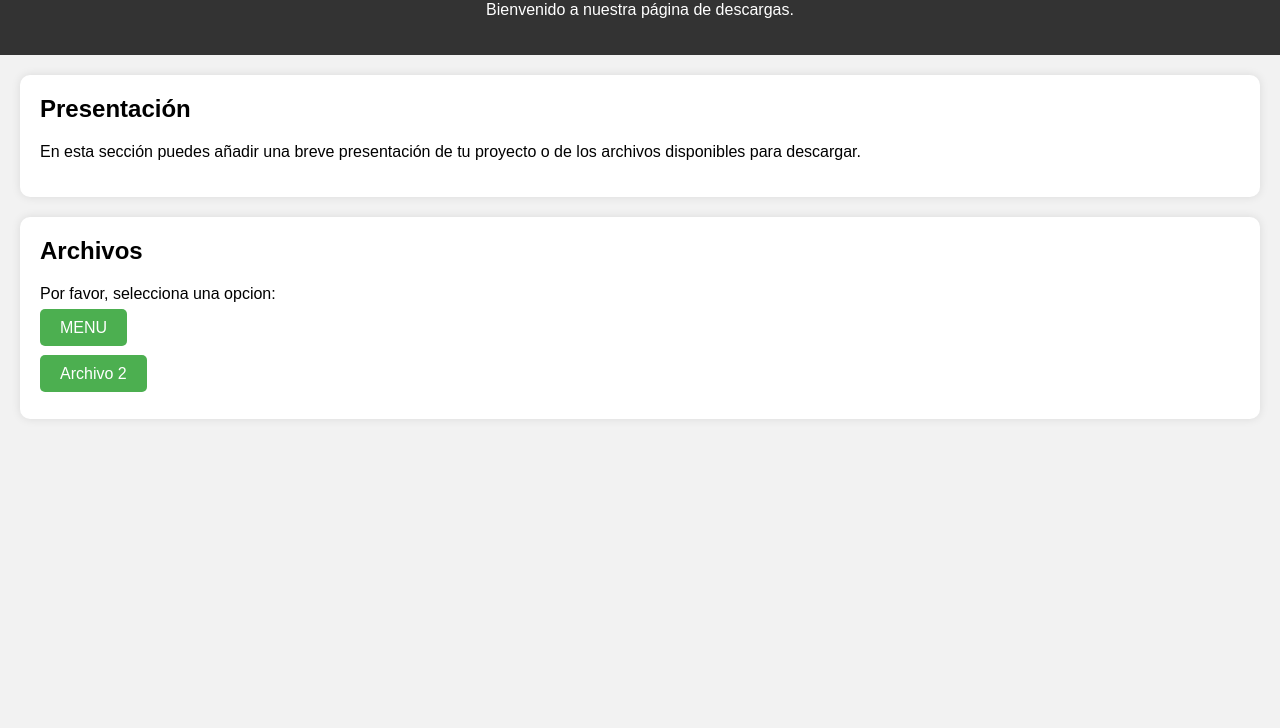
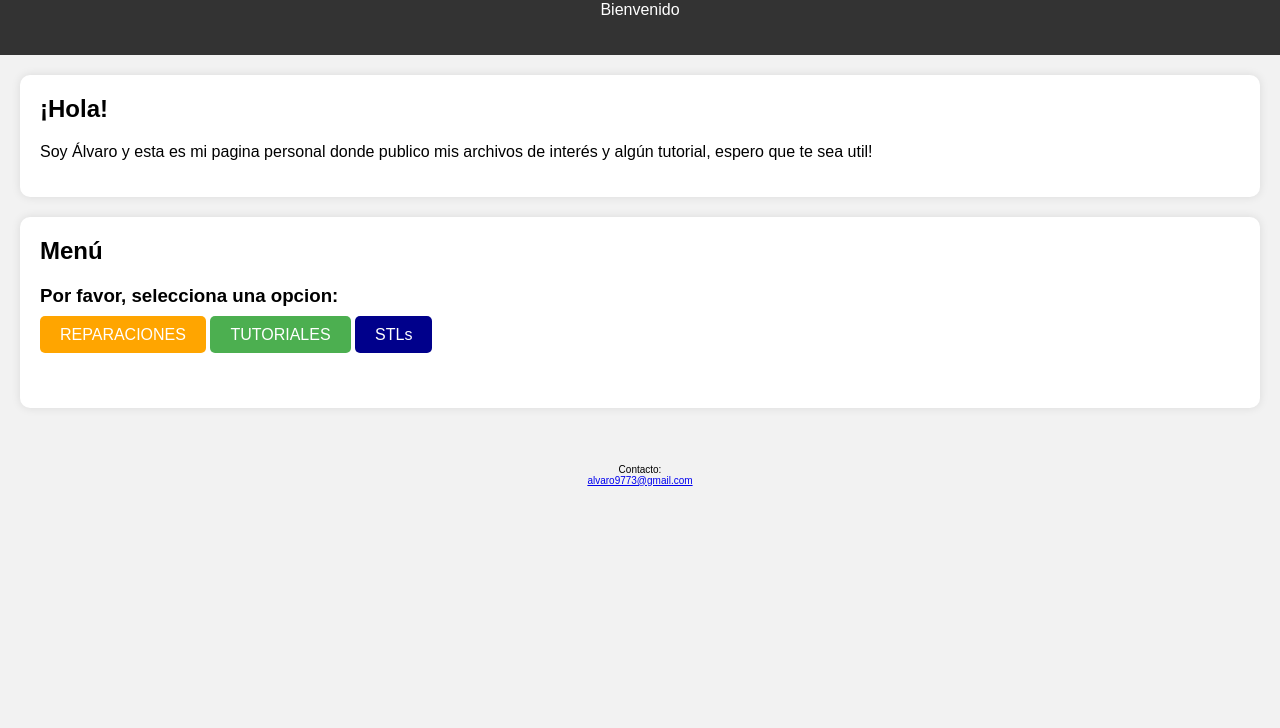
Before and after one commit to ShadeKrucher/ShadeKrucher.github.io, a plain HTML site: page index.html in a window 1280 px wide. Shown: the part 72-800 px from the top of the page. Drawn offline with Linux system fonts and the light colour scheme.

Commit message:
Add files via upload

```diff
--- a/index.html
+++ b/index.html
@@ -1,5 +1,5 @@
 <!DOCTYPE html>
-<html lang="en">
+<html lang="ES">
 <head>
     <meta charset="UTF-8">
     <meta name="viewport" content="width=device-width, initial-scale=1.0">
@@ -8,22 +8,26 @@
 </head>
 <body>
     <header>
-        <h1>Descargar archivos</h1>
-        <p>Bienvenido a nuestra página de descargas.</p>
+        <h1>Gestor de contenido</h1>
+        <p>Bienvenido</p>
     </header>
     <section>
-        <h2>Presentación</h2>
-        <p>En esta sección puedes añadir una breve presentación de tu proyecto o de los archivos disponibles para descargar.</p>
+        <h2>¡Hola!</h2>
+        <p>Soy Álvaro y esta es mi pagina personal donde publico mis archivos de interés y algún tutorial, espero que te sea util!</p>
     </section>
     <section>
-        <h2>Archivos</h2>
-        <p>Por favor, selecciona una opcion:</p>
+        <h2>Menú</h2>
+        <h3>Por favor, selecciona una opcion:</h3>
         <ul>
-            <li><a href="">MENU</a></li>
+            <li><a class="button" style="background-color: orange;" href="main/reparaciones.html">REPARACIONES</a> <a class="button" href="">TUTORIALES</a> <a <a class="button" style="background-color: darkblue;" href="">STLs</a></li>
             <br>
-            <li><a href="" download>Archivo 2</a></li>
-            <!-- Añade más archivos y enlaces según sea necesario -->
+            <!--
+			<li><a href="">Vacio</a></li>	Añade más archivos y enlaces según sea necesario
+			 -->
         </ul>
     </section>
+	<br>
+	<br>
+	<a style="display: flex; justify-content: center; font-size: 10px"> Contacto: </a><a href="mailto:alvaro9773@gmail.com?Subject=He%visto%tu%web" style="display: flex; justify-content: center; font-size: 10px">alvaro9773@gmail.com
 </body>
 </html>
--- a/styles.css
+++ b/styles.css
@@ -37,7 +37,7 @@ li {
     margin-bottom: 10px;
 }
 
-a {
+a.button {
     text-decoration: none;
     background-color: #4CAF50;
     color: white;
@@ -45,6 +45,6 @@ a {
     border-radius: 5px;
 }
 
-a:hover {
+a.button:hover {
     background-color: #45a049;
 }
```
Also changed, not shown: main/reparaciones.html (added, +21 -0 lines).
